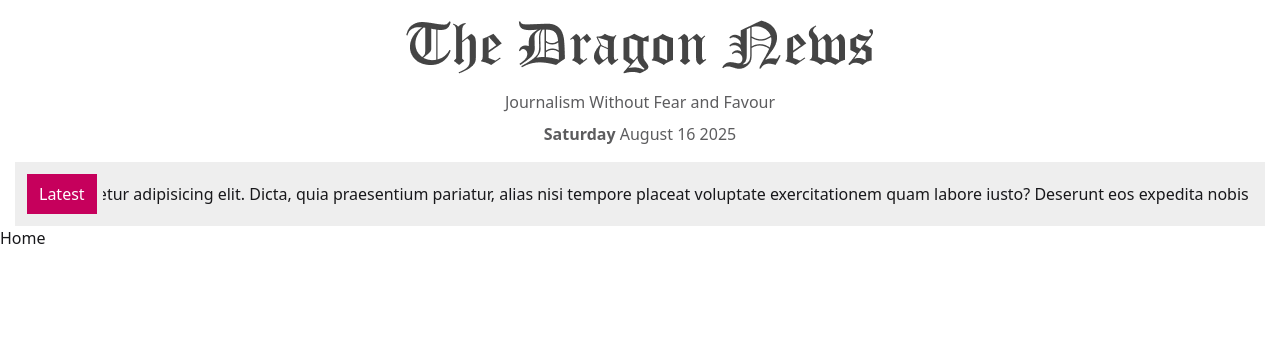
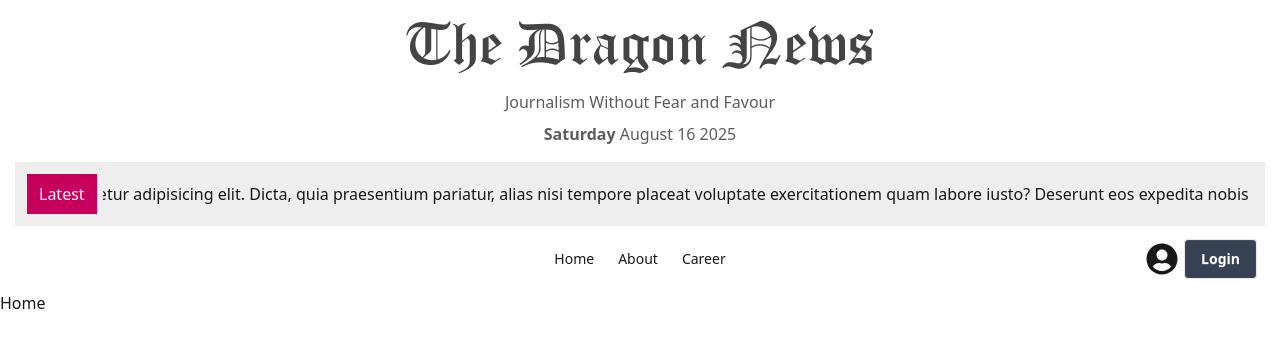
Before and after one commit to md-irfankhan/dragon-news-ph7, a React (Vite) app: page / in a window 1280 px wide. Shown: the top 348 px of the page. Built offline with nearby package versions, Linux system fonts and the light colour scheme.

Commit message:
Navbar added

```diff
--- a/package.json
+++ b/package.json
@@ -15,6 +15,7 @@
     "react": "^19.1.1",
     "react-dom": "^19.1.1",
     "react-fast-marquee": "^1.6.5",
+    "react-icons": "^5.5.0",
     "react-router": "^7.8.1",
     "tailwindcss": "^4.1.12"
   },
--- a/src/Layout.jsx
+++ b/src/Layout.jsx
@@ -1,10 +1,14 @@
 import { Outlet } from 'react-router';
 import Header from './components/Header/Header';
+import Nav from './components/Nav/Nav';
 
 const Layout = () => {
     return (
         <div>
             <Header></Header>
+            <nav className='max-w-[1250px] mx-auto'>
+                <Nav></Nav>
+            </nav>
             <Outlet></Outlet>
         </div>
     );
--- /dev/null
+++ b/src/components/Nav/Nav.jsx
@@ -0,0 +1,37 @@
+import { FaUserCircle } from 'react-icons/fa';
+const Nav = () => {
+    return (
+        <div className="navbar bg-base-100">
+            <div className="navbar-start">
+                <div className="dropdown">
+                    <div tabIndex={0} role="button" className="btn btn-ghost lg:hidden">
+                        <svg xmlns="http://www.w3.org/2000/svg" className="h-5 w-5" fill="none" viewBox="0 0 24 24" stroke="currentColor"> <path strokeLinecap="round" strokeLinejoin="round" strokeWidth="2" d="M4 6h16M4 12h8m-8 6h16" /> </svg>
+                    </div>
+                    <ul
+                        tabIndex={0}
+                        className="menu menu-sm dropdown-content bg-base-100 rounded-box z-1 mt-3 w-52 p-2 shadow">
+                        <li><a>Home</a></li>
+
+                        <li><a>About</a></li>
+                        <li><a>Career</a></li>
+                    </ul>
+                </div>
+
+            </div>
+            <div className="navbar-center hidden lg:flex">
+                <ul className="menu menu-horizontal px-1">
+                    <li><a>Home</a></li>
+
+                    <li><a>About</a></li>
+                    <li><a>Career</a></li>
+                </ul>
+            </div>
+            <div className="navbar-end gap-x-1.5">
+                <FaUserCircle className='h-8 w-8'></FaUserCircle>
+                <a className="btn bg-gray-700 text-white">Login</a>
+            </div>
+        </div>
+    );
+};
+
+export default Nav;
```
Also changed, not shown: 1 other file (tests, documents, lock files or other folders).
